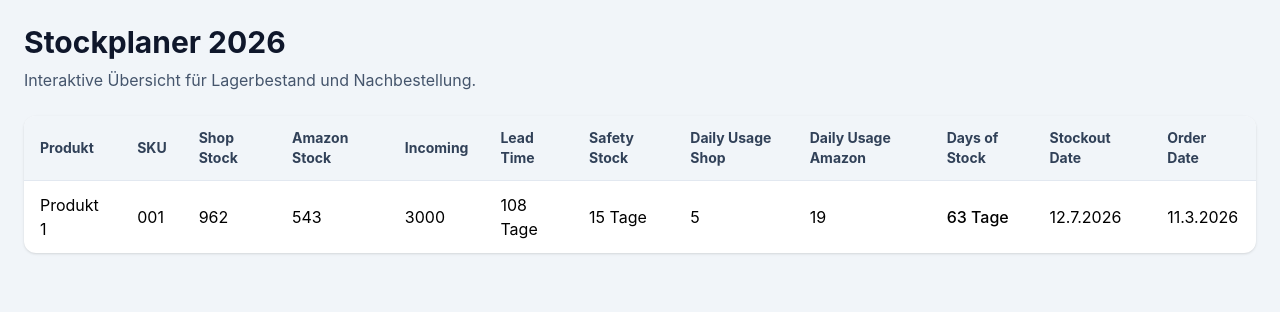
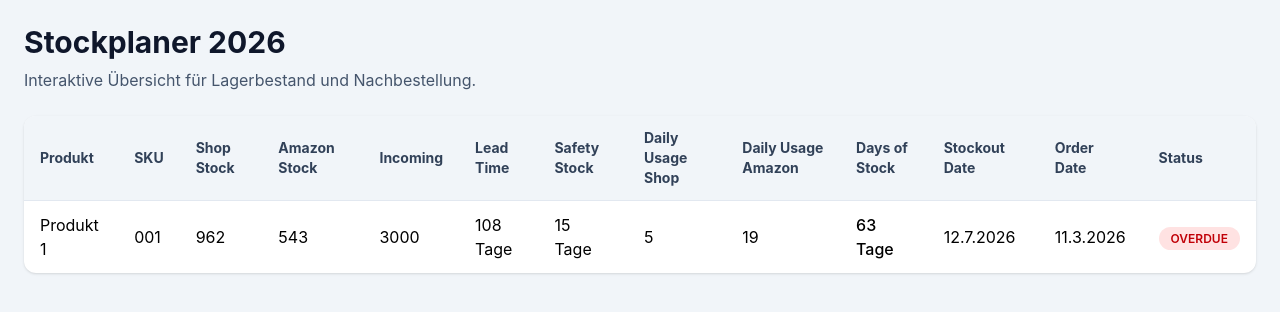
Before and after one commit to firasb1998/stockplaner-app, a React (Vite) app: page / in a window 1280 px wide. Shown: the top 312 px of the page. Built offline with nearby package versions, Linux system fonts and the light colour scheme.

Commit message:
Add reorder status indicators

```diff
--- a/src/App.tsx
+++ b/src/App.tsx
@@ -3,6 +3,7 @@ import {
   getDaysOfStock,
   getEstimatedStockoutDate,
   getOrderDate,
+  getReorderStatus,
 } from "./utils/calculations";
 
 function App() {
@@ -35,6 +36,7 @@ function App() {
                 <th className="px-4 py-3">Days of Stock</th>
                 <th className="px-4 py-3">Stockout Date</th>
                 <th className="px-4 py-3">Order Date</th>
+                <th className="px-4 py-3">Status</th>
               </tr>
             </thead>
 
@@ -72,6 +74,20 @@ function App() {
                   <td className="px-4 py-3">
                     {getOrderDate(product).toLocaleDateString("de-DE")}
                   </td>
+
+                  <td className="px-4 py-3">
+                    <span
+                      className={`rounded-full px-3 py-1 text-xs font-semibold ${
+                        getReorderStatus(product) === "OK"
+                          ? "bg-green-100 text-green-700"
+                          : getReorderStatus(product) === "SOON"
+                            ? "bg-yellow-100 text-yellow-700"
+                            : "bg-red-100 text-red-700"
+                      }`}
+                    >
+                      {getReorderStatus(product)}
+                    </span>
+                  </td>
                 </tr>
               ))}
             </tbody>
--- a/src/utils/calculations.ts
+++ b/src/utils/calculations.ts
@@ -1,5 +1,5 @@
 import type { Product } from "../types/product";
-import { addDays, subDays } from "date-fns";
+import { addDays, subDays, differenceInDays } from "date-fns";
 
 export function getTotalStock(product: Product) {
   return product.shopStock + product.amazonStock;
@@ -33,3 +33,19 @@ export function getOrderDate(product: Product) {
 
   return subDays(stockoutDate, totalBufferDays);
 }
+
+export function getReorderStatus(product: Product) {
+  const orderDate = getOrderDate(product);
+
+  const daysUntilOrder = differenceInDays(orderDate, new Date());
+
+  if (daysUntilOrder < 0) {
+    return "OVERDUE";
+  }
+
+  if (daysUntilOrder <= 14) {
+    return "SOON";
+  }
+
+  return "OK";
+}
```
